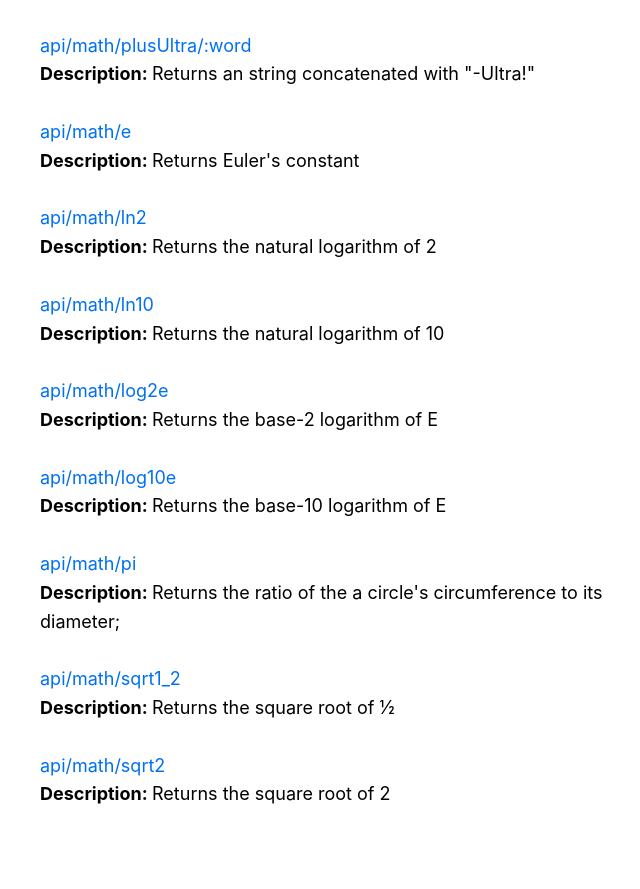
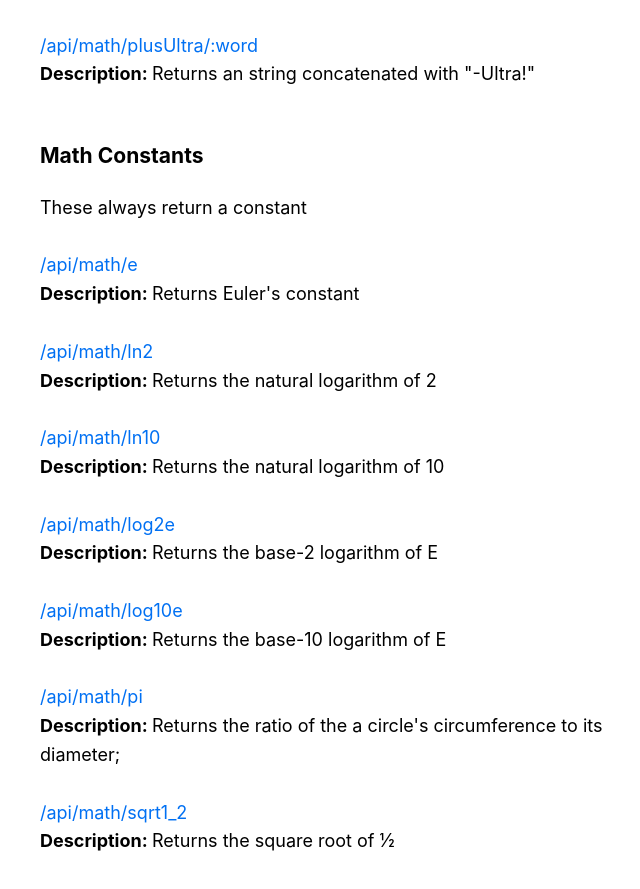
Before and after one commit to pointcharge/next_learn_starter, a Next.js app: page / in a window 1280 px wide. Shown: the part 2709-3598 px from the top of the page, without its empty margins (294-934 px from the left). Built offline with nearby package versions, Linux system fonts and the light colour scheme.

Commit message:
math tile to display the math routes

```diff
--- a/lib/apiRoutes.js
+++ b/lib/apiRoutes.js
@@ -1,5 +1,6 @@
 import APIroutes from "../route-desctiption/routes.json";
 import mathRoutes from "../route-desctiption/math-routes.json";
+import mathConsts from "../route-desctiption/math-consts.json";
 
 export function getAPIRoutes() {
   return APIroutes.routes;
@@ -8,3 +9,7 @@ export function getAPIRoutes() {
 export function getMathRoutes() {
   return mathRoutes.routes;
 }
+
+export function getMathConst() {
+  return mathConsts.routes;
+}
--- a/pages/index.js
+++ b/pages/index.js
@@ -7,7 +7,7 @@ import Date from "../components/Date";
 
 // Only during compilation on Node
 import { getSortedPostsData } from "../lib/posts";
-import { getAPIRoutes, getMathRoutes } from "../lib/apiRoutes";
+import { getAPIRoutes, getMathConst, getMathRoutes } from "../lib/apiRoutes";
 
 export async function getStaticProps() {
   // NOTE: This is running in NODE not on the client
@@ -19,6 +19,7 @@ export async function getStaticProps() {
   const allPostsData = getSortedPostsData();
   const apiRoutes = getAPIRoutes();
   const mathRoutes = getMathRoutes();
+  const mathConsts = getMathConst();
 
   return {
     // This component will have access to this data in props.allPostsData
@@ -26,11 +27,17 @@ export async function getStaticProps() {
       allPostsData,
       apiRoutes,
       mathRoutes,
+      mathConsts,
     },
   };
 }
 
-export default function Home({ allPostsData, apiRoutes, mathRoutes }) {
+export default function Home({
+  allPostsData,
+  apiRoutes,
+  mathRoutes,
+  mathConsts,
+}) {
   return (
     <Layout home>
       <Head>
@@ -111,6 +118,21 @@ export default function Home({ allPostsData, apiRoutes, mathRoutes }) {
             );
           })}
         </div>
+        <h3>Math Constants</h3>
+        <div>These always return a constant</div> <br />
+        <div>
+          {mathConsts.map(({ route, description }) => {
+            return (
+              <div>
+                <Link href={route}>{route}</Link>
+                <div>
+                  <strong>Description: </strong> {description}
+                </div>
+                <br></br>
+              </div>
+            );
+          })}
+        </div>
       </section>
     </Layout>
   );
--- /dev/null
+++ b/route-desctiption/math-consts.json
@@ -0,0 +1,36 @@
+{
+  "routes": [
+    {
+      "route": "/api/math/e",
+      "description": "Returns Euler's constant"
+    },
+    {
+      "route": "/api/math/ln2",
+      "description": "Returns the natural logarithm of 2"
+    },
+    {
+      "route": "/api/math/ln10",
+      "description": "Returns the natural logarithm of 10"
+    },
+    {
+      "route": "/api/math/log2e",
+      "description": "Returns the base-2 logarithm of E"
+    },
+    {
+      "route": "/api/math/log10e",
+      "description": "Returns the base-10 logarithm of E"
+    },
+    {
+      "route": "/api/math/pi",
+      "description": "Returns the ratio of the a circle's circumference to its diameter;"
+    },
+    {
+      "route": "/api/math/sqrt1_2",
+      "description": "Returns the square root of ½"
+    },
+    {
+      "route": "/api/math/sqrt2",
+      "description": "Returns the square root of 2"
+    }
+  ]
+}
--- a/route-desctiption/math-routes.json
+++ b/route-desctiption/math-routes.json
@@ -1,76 +1,44 @@
 {
   "routes": [
     {
-      "route": "api/math/isEven/:number",
+      "route": "/api/math/isEven/:number",
       "description": "Returns if an integer is Even."
     },
     {
-      "route": "api/math/isOdd/:number",
+      "route": "/api/math/isOdd/:number",
       "description": "Returns if an integer is Odd."
     },
     {
-      "route": "api/math/randyRandom",
+      "route": "/api/math/randyRandom",
       "description": "Returns a random number. The number is cached in the Vercel CDN for 10 minutes."
     },
     {
-      "route": "api/math/isPow2/:number",
+      "route": "/api/math/isPow2/:number",
       "description": "Returns if an integer is a power of 2 (most of the time)"
     },
     {
-      "route": "api/math/pow3/:number",
+      "route": "/api/math/pow3/:number",
       "description": "Returns if an integer raised to the power of 3"
     },
     {
-      "route": "api/math/add9000/:number",
+      "route": "/api/math/add9000/:number",
       "description": "Returns an integer plus 9000"
     },
     {
-      "route": "api/math/sub1/:number",
+      "route": "/api/math/sub1/:number",
       "description": "Returns an integer minus 1"
     },
     {
-      "route": "api/math/mult10/:number",
+      "route": "/api/math/mult10/:number",
       "description": "Returns an integer multiplied by 10"
     },
     {
-      "route": "api/math/divBy5/:number",
+      "route": "/api/math/divBy5/:number",
       "description": "Returns an integer integer divided by 5"
     },
     {
-      "route": "api/math/plusUltra/:word",
+      "route": "/api/math/plusUltra/:word",
       "description": "Returns an string concatenated with \"-Ultra!\""
-    },
-    {
-      "route": "api/math/e",
-      "description": "Returns Euler's constant"
-    },
-    {
-      "route": "api/math/ln2",
-      "description": "Returns the natural logarithm of 2"
-    },
-    {
-      "route": "api/math/ln10",
-      "description": "Returns the natural logarithm of 10"
-    },
-    {
-      "route": "api/math/log2e",
-      "description": "Returns the base-2 logarithm of E"
-    },
-    {
-      "route": "api/math/log10e",
-      "description": "Returns the base-10 logarithm of E"
-    },
-    {
-      "route": "api/math/pi",
-      "description": "Returns the ratio of the a circle's circumference to its diameter;"
-    },
-    {
-      "route": "api/math/sqrt1_2",
-      "description": "Returns the square root of ½"
-    },
-    {
-      "route": "api/math/sqrt2",
-      "description": "Returns the square root of 2"
     }
   ]
 }
--- a/route-desctiption/routes.json
+++ b/route-desctiption/routes.json
@@ -1,23 +1,23 @@
 {
   "routes": [
     {
-      "route": "api/hello",
+      "route": "/api/hello",
       "description": "Will always return json with the text hello."
     },
     {
-      "route": "api/time/*",
+      "route": "/api/time/*",
       "description": "Will current time. Meant to test if Cloudflare or Vercel is caching the API routes."
     },
     {
-      "route": "api/headers",
+      "route": "/api/headers",
       "description": "Will output headers that were recieved from the server. Meant to see what headers Cloudflare and Vercel append."
     },
     {
-      "route": "api/cache/johndoe",
+      "route": "/api/cache/johndoe",
       "description": "The example on the vercel website for caching serverless functions. Caches the response and serves it fresh every 50 seconds."
     },
     {
-      "route": "api/cache/v-stale",
+      "route": "/api/cache/v-stale",
       "description": "A simple example returning the number of minutes past the hour and the number of seconds past the minute. The cache is fresh for 0-10 seconds; stale for 10-59 seconds, but served from the cache, and in the background is revalidated; completely stale after 60 seconds and must be fetched from the server."
     }
   ]
```
Also changed, not shown: components/MathTile.jsx (added, +52 -0 lines).
